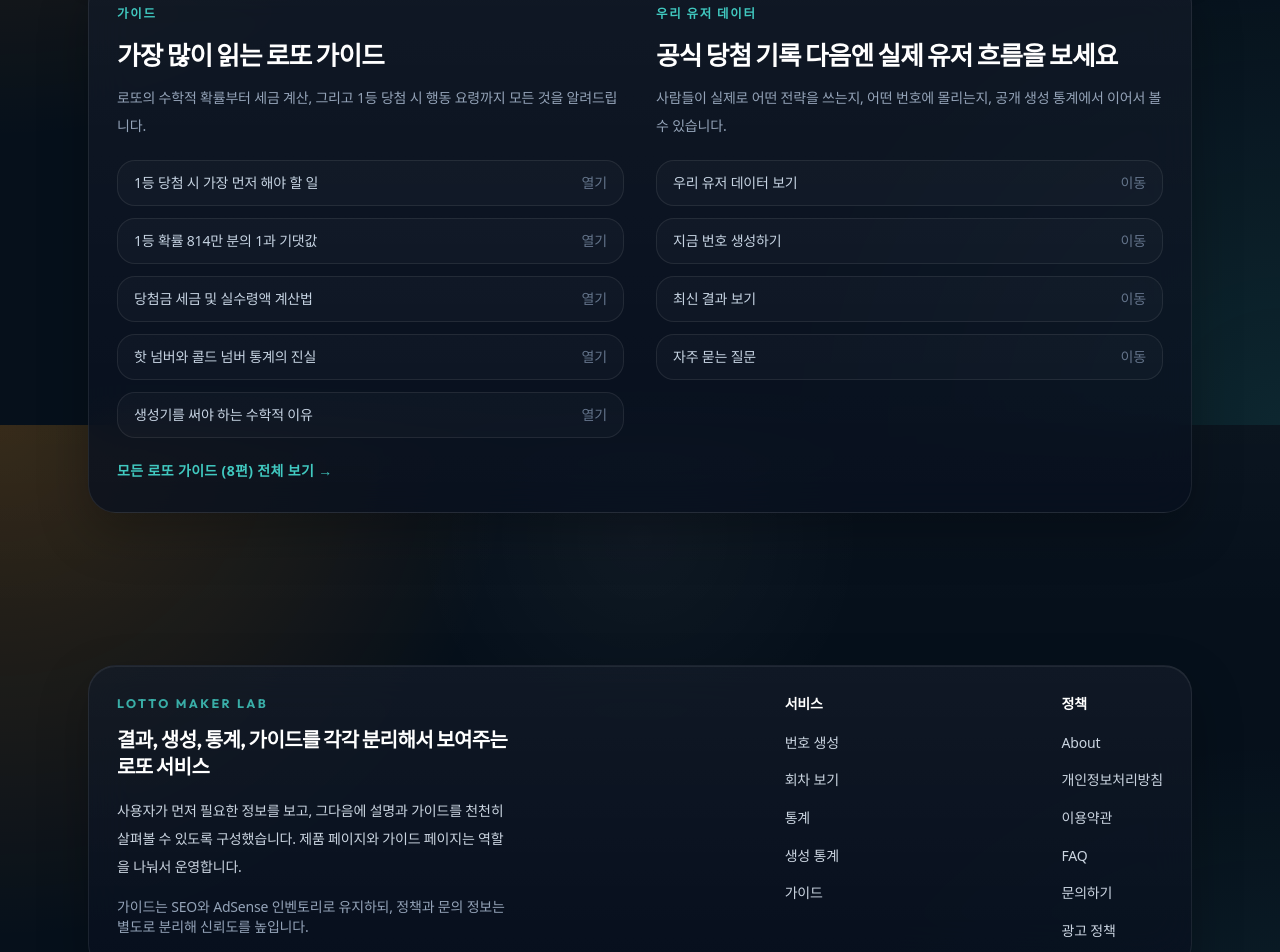
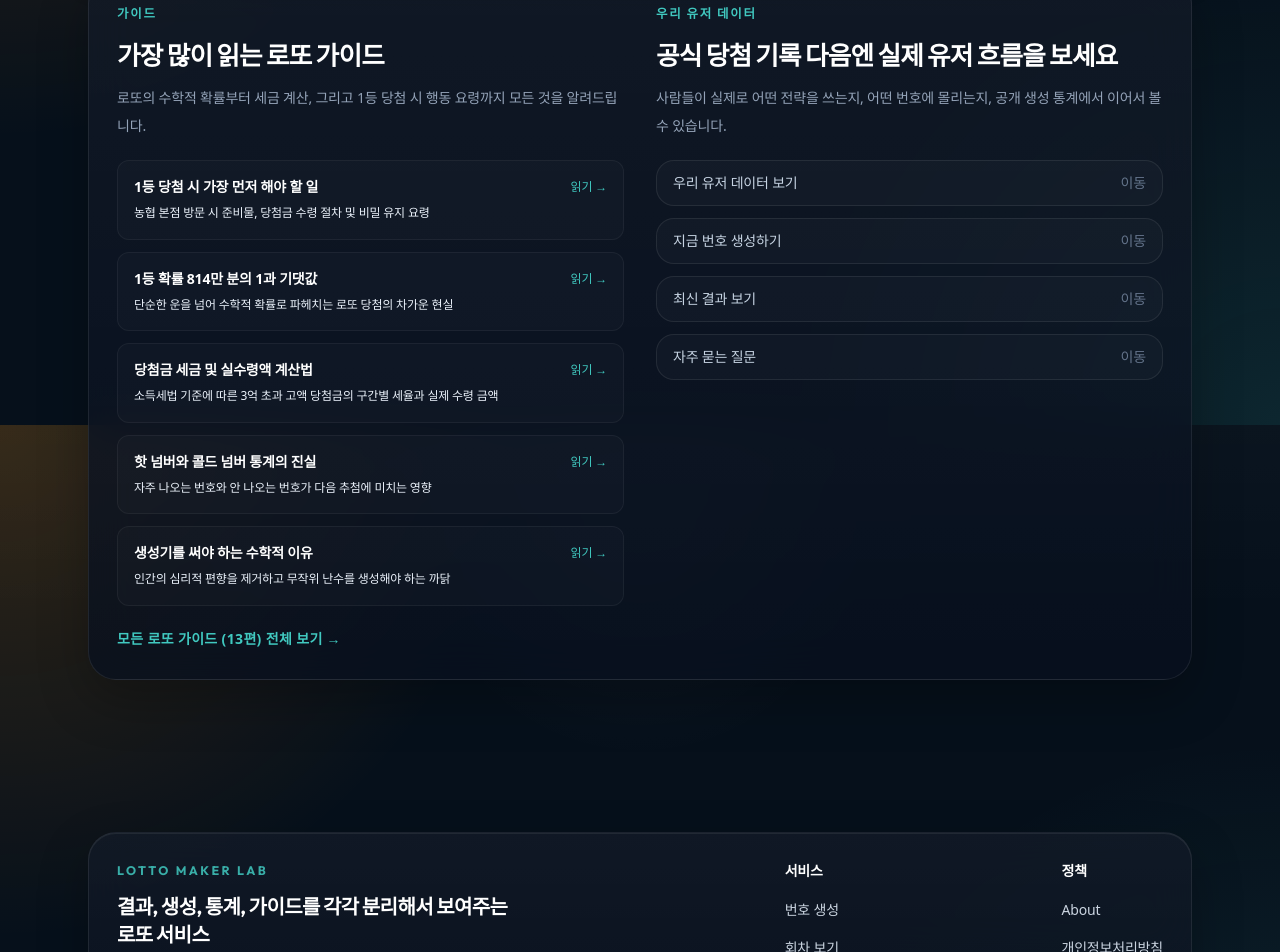
Before and after one commit to jes2751/lotto-maker, a Next.js app: page / in a window 1280 px wide. Shown: the part 2775-3727 px from the top of the page. Built offline with nearby package versions, Linux system fonts and the light colour scheme; no server answers.

Commit message:
docs: enhance privacy policy and homepage guide list for AdSense approval and fix sitemap errors

```diff
--- a/src/app/page.tsx
+++ b/src/app/page.tsx
@@ -351,21 +351,48 @@ export default async function HomePage() {
             </p>
             <div className="mt-5 grid gap-3">
               {[
-                { href: "/guides/what-to-do-when-winning-lotto", label: "1등 당첨 시 가장 먼저 해야 할 일" },
-                { href: "/guides/lotto-probability-truth", label: "1등 확률 814만 분의 1과 기댓값" },
-                { href: "/guides/lotto-tax-and-claim-guide", label: "당첨금 세금 및 실수령액 계산법" },
-                { href: "/guides/recent-hot-and-cold-numbers", label: "핫 넘버와 콜드 넘버 통계의 진실" },
-                { href: "/guides/lotto-number-generator-vs-random", label: "생성기를 써야 하는 수학적 이유" }
+                {
+                  href: "/guides/what-to-do-when-winning-lotto",
+                  label: "1등 당첨 시 가장 먼저 해야 할 일",
+                  desc: "농협 본점 방문 시 준비물, 당첨금 수령 절차 및 비밀 유지 요령"
+                },
+                {
+                  href: "/guides/lotto-probability-truth",
+                  label: "1등 확률 814만 분의 1과 기댓값",
+                  desc: "단순한 운을 넘어 수학적 확률로 파헤치는 로또 당첨의 차가운 현실"
+                },
+                {
+                  href: "/guides/lotto-tax-and-claim-guide",
+                  label: "당첨금 세금 및 실수령액 계산법",
+                  desc: "소득세법 기준에 따른 3억 초과 고액 당첨금의 구간별 세율과 실제 수령 금액"
+                },
+                {
+                  href: "/guides/recent-hot-and-cold-numbers",
+                  label: "핫 넘버와 콜드 넘버 통계의 진실",
+                  desc: "자주 나오는 번호와 안 나오는 번호가 다음 추첨에 미치는 영향"
+                },
+                {
+                  href: "/guides/lotto-number-generator-vs-random",
+                  label: "생성기를 써야 하는 수학적 이유",
+                  desc: "인간의 심리적 편향을 제거하고 무작위 난수를 생성해야 하는 까닭"
+                }
               ].map((item) => (
-                <Link key={item.href} href={item.href} className="link-list-item">
-                  <span>{item.label}</span>
-                  <span className="text-slate-500">열기</span>
+                <Link
+                  key={item.href}
+                  href={item.href}
+                  className="flex flex-col gap-1.5 rounded-xl border border-white/5 bg-white/[0.02] p-4 transition hover:border-white/10 hover:bg-white/[0.04]"
+                >
+                  <div className="flex items-center justify-between gap-3">
+                    <span className="text-sm font-semibold text-white">{item.label}</span>
+                    <span className="text-xs text-teal">읽기 &rarr;</span>
+                  </div>
+                  <p className="text-xs text-slate-455 leading-relaxed">{item.desc}</p>
                 </Link>
               ))}
             </div>
             <div className="mt-5">
               <Link href="/guides" className="text-sm font-semibold tracking-wide text-teal hover:text-white transition-colors">
-                모든 로또 가이드 (8편) 전체 보기 &rarr;
+                모든 로또 가이드 (13편) 전체 보기 &rarr;
               </Link>
             </div>
           </div>
--- a/src/app/privacy/page.tsx
+++ b/src/app/privacy/page.tsx
@@ -31,11 +31,15 @@ const sections = [
     ]
   },
   {
-    title: "3. 쿠키 및 외부 서비스",
+    title: "3. 쿠키 사용 및 제3자 서비스 (구글 애드센스 고지)",
     body: [
       "테마 설정과 언어 설정 저장을 위해 쿠키를 사용할 수 있습니다.",
-      "Google Analytics를 통해 방문 통계를 분석할 수 있습니다.",
-      "Google AdSense를 적용하는 경우 광고 개인화 및 광고 측정을 위해 Google 쿠키가 사용될 수 있습니다."
+      "Google Analytics를 통해 방문 통계를 분석하고 사이트 성능을 모니터링할 수 있습니다.",
+      "Lotto Maker Lab은 광고 게재를 위해 Google AdSense 등 제3자 광고 파트너사 서비스를 이용할 수 있습니다.",
+      "Google을 포함한 제3자 제공업체는 사용자의 이전 웹사이트 방문 정보를 기반으로 본 사이트 및 기타 웹사이트에 광고를 게재하기 위해 쿠키를 사용합니다.",
+      "Google의 광고 쿠키(DoubleClick Cookie) 사용으로 인해 Google 및 그 파트너사는 사용자의 본 사이트 및 다른 인터넷 사이트 방문을 기반으로 개인 맞춤형 광고를 제공할 수 있습니다.",
+      "방문자는 구글의 [광고 설정](https://adssettings.google.com/) 페이지를 방문하여 맞춤형 광고 게재를 설정하거나 해제할 수 있습니다.",
+      "또한, 사용자는 [www.aboutads.info](https://www.aboutads.info/)를 방문하여 제3자 제공업체의 개인 맞춤형 광고용 쿠키 사용을 선택적으로 해제할 수 있습니다."
     ]
   },
   {
--- a/src/app/sitemap.ts
+++ b/src/app/sitemap.ts
@@ -23,7 +23,7 @@ const staticRoutes: StaticRoute[] = [
   { path: "/guides/recent-hot-and-cold-numbers", changeFrequency: "monthly", priority: 0.5 },
   { path: "/guides/odd-even-pattern-guide", changeFrequency: "monthly", priority: 0.5 },
   { path: "/guides/lotto-sum-pattern-analysis", changeFrequency: "monthly", priority: 0.5 },
-  { path: "/guides/how-to-buy-lotto-online", changeFrequency: "monthly", priority: 0.5 },
+  { path: "/guides/lotto-probability-truth", changeFrequency: "monthly", priority: 0.5 },
   { path: "/guides/what-to-do-when-winning-lotto", changeFrequency: "monthly", priority: 0.5 },
   { path: "/guides/lotto-tax-and-claim-guide", changeFrequency: "monthly", priority: 0.5 },
   { path: "/guides/the-truth-of-lotto-hotspots", changeFrequency: "monthly", priority: 0.5 },
```
